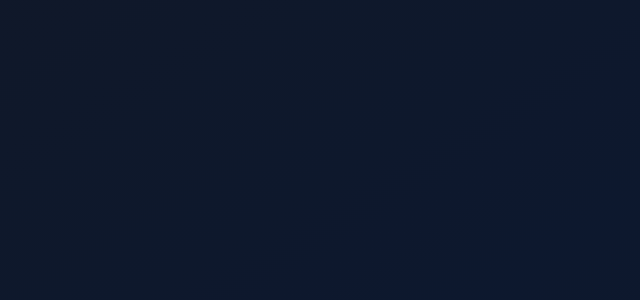
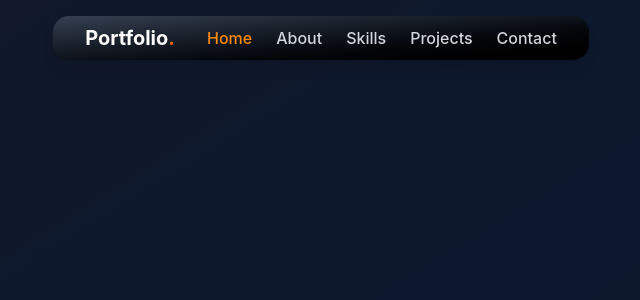
Before and after one commit to alma-mahmud/Portfolio_Website, a React (Vite) app: page / in a window 1280 px wide. Shown: the top 300 px of the page, without its empty margins (319-959 px from the left). Built offline with nearby package versions, Linux system fonts and the light colour scheme.

Commit message:
Navber chage

```diff
--- a/src/components/Navber.jsx
+++ b/src/components/Navber.jsx
@@ -1,9 +1,10 @@
-import React, { useState } from 'react'
+import { motion } from 'framer-motion'
+import { useState } from 'react'
 
  const Navber = ({ darkMode, toggleMode}) => {
-    const [ativeSection, setActiveSection] = useState('home')
+    const [activeSection, setActiveSection] = useState('home')
     const [isMemuOpen, setIsMemuOpen] =useState(false)
-    const navItem = [
+    const navItems = [
         { name: 'Home', link: '#home' },
         { name: 'About', link: '#about' },
         { name: 'Skills', link: '#skills' },
@@ -12,19 +13,81 @@ import React, { useState } from 'react'
     ];
 
     const lighColors = {
-        navBg: 'bg-linear-to-br-orange-200 to-white',
+        navBg: 'bg-linear-to-br from-orange-200 to-white',
         textPrimary: 'text-gray-900',
         textSecondary: 'text-gray-800',
         textHover: 'text-orange-500',
-        textActive: 'text-orange-500',
+        textActive: 'text-orange-600',
         indicator: 'from-orange-500 to-amber-500',
         buttom: 'from-orange-500 to-amber-500',
     };
 
+    const darkColors = {
+        navBg: 'bg-linear-to-br from-gray-700 to-black',
+        textPrimary: 'text-white',
+        textSecondary: 'text-gray-300',
+        textHover: 'text-orange-400',
+        textActive: 'text-orange-400',
+        indicator: 'from-orange-500 to-amber-500',
+        buttom: 'from-orange-500 to-amber-500',
+    };
+
+    const colors = darkMode ? darkColors : lighColors;
+
+    const handleNavClick = (itemName) => {
+      setActiveSection(itemName.toLowrCase());
+      setIsMemuOpen(false);
+    };
+
   return (
     <>
-    <div>
-
+    <div className='flex justify-center w-full fixed z-50 mt-4'>
+      <motion.nav
+        initial={{ y: -100}}
+        animate={{ y: 0}}
+        transiton={{ duration: 0.5}}
+        className={`flex items-center justify-center ${colors.navBg}
+        backdrop-blur-lg rounded-2xl px-4 lg:px-8 py-2 shadow-lg`}>
+          <div className='flex items-center justify-between
+          w-full space-x-6 lg:space-x-8'>
+            {/* logo */}
+            <motion.a
+            href='/'
+            whileHover={{scale: 1.05}}
+            className='flex items-center space-x-2'>
+                <span className={`text-xl font-bold ${colors.textPrimary}`}>
+                  Portfolio<span
+                  className='text-orange-500'>.</span>
+                </span>
+            </motion.a>
+            {/* Navigation Items */}
+            <div className='lg:flex items-center
+            space-x-6'>
+                {navItems.map((item) => (
+                  <a
+                  key={item.name}
+                  href={item.href}
+                  onClick={() => handleNavClick(item.name)}
+                  className='relative'
+                  >
+                    <motion.span
+                    className={`font-medium transition-colors duration-300
+                    ${
+                        activeSection === item.name.toLowerCase()
+                        ? colors.textActive
+                        : `${colors.textSecondary} hover:text-orange-500`
+                    }
+                    `}
+                    whileHover={{ scale: 1.05}}
+                    whileTap={{ scale: 0.95}}>
+                        {item.name}
+                    </motion.span>
+                    {}
+                  </a>
+                ))}
+            </div>
+          </div>
+      </motion.nav>
     </div>
     </>
   )
```
